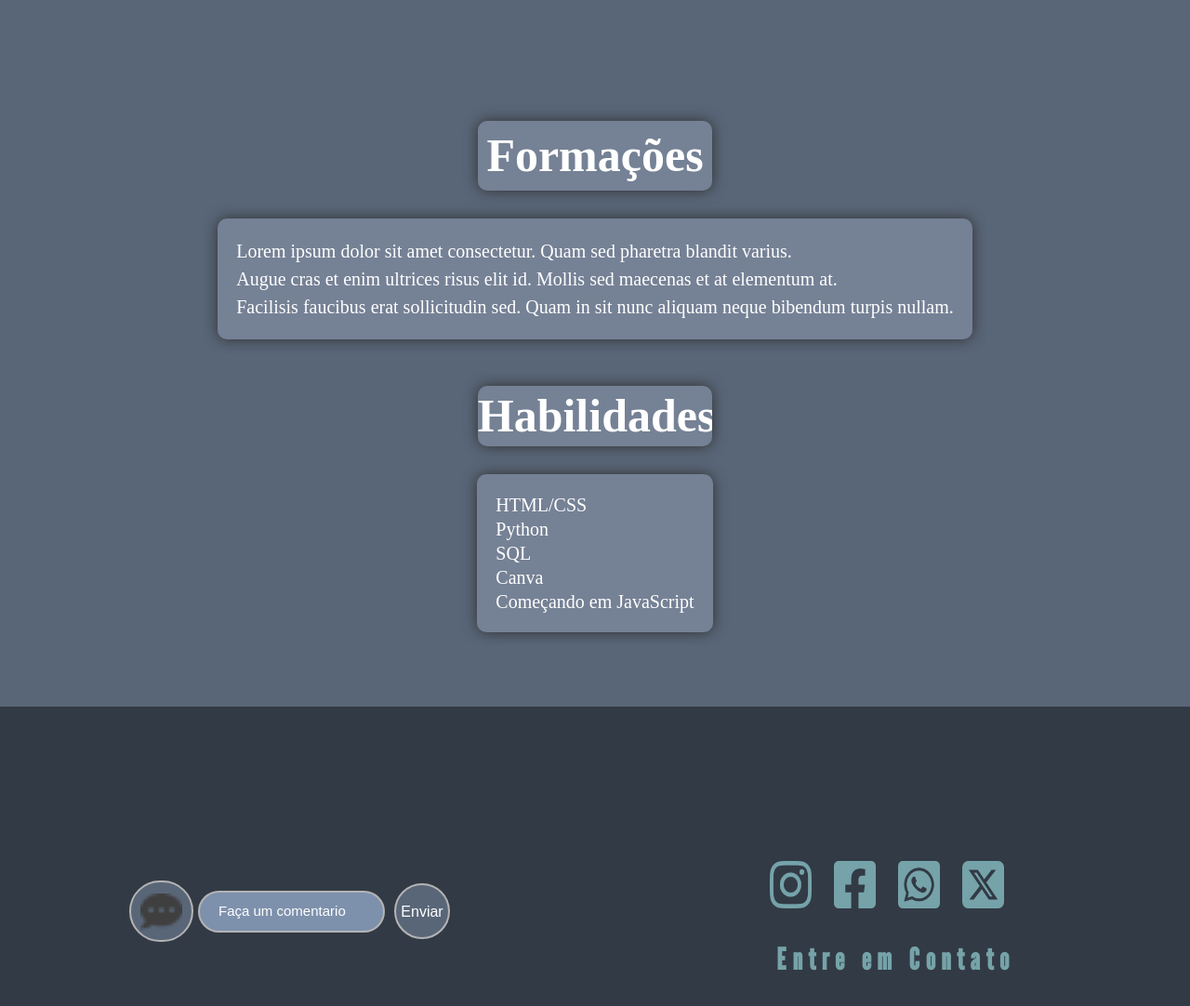
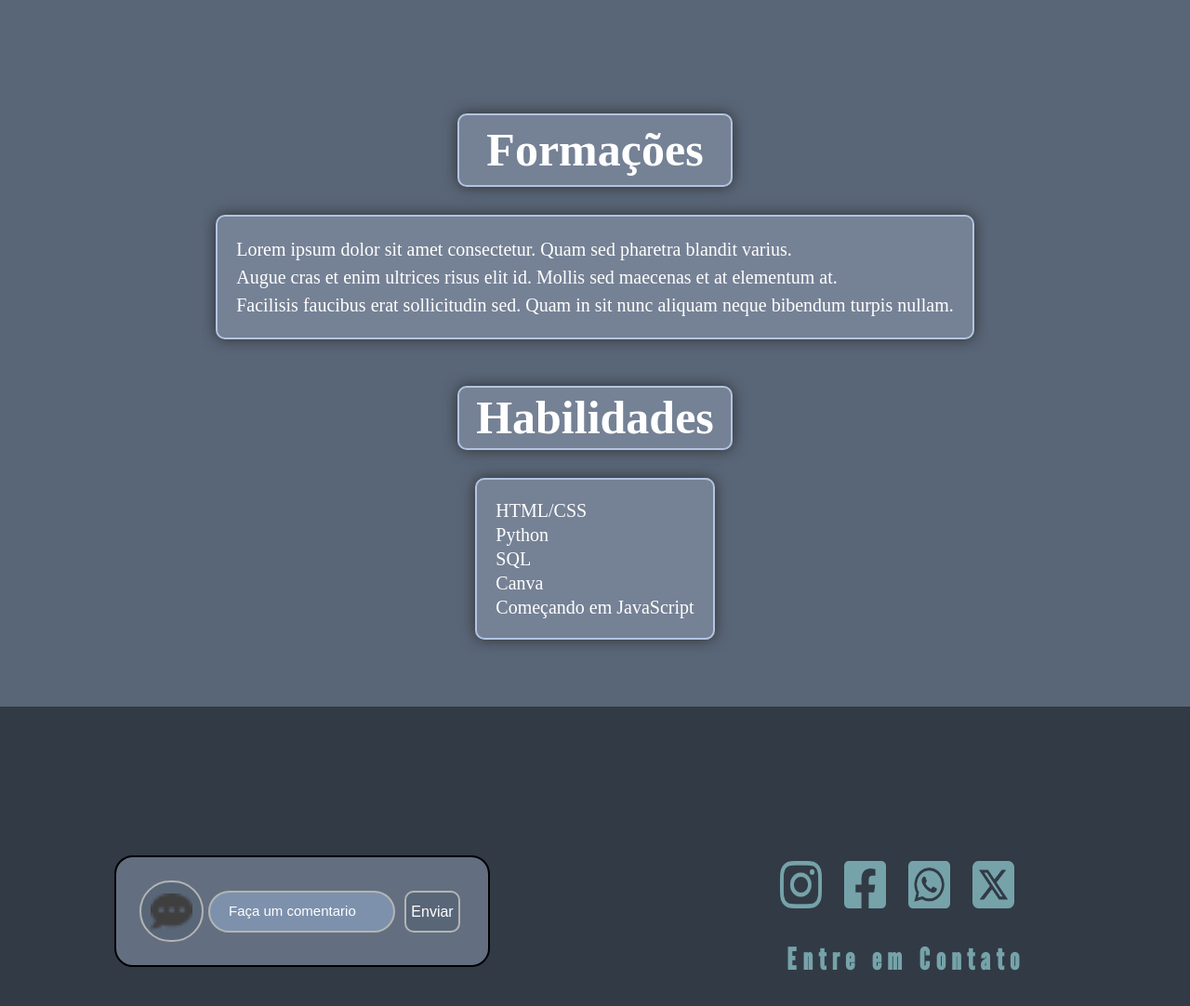
Before and after one commit to Caua-Giovani/portfolio, a website: page index.html in a window 1280 px wide. Shown: the part 2440-3522 px from the top of the page at 93% size. Drawn offline with nearby package versions, Linux system fonts and the light colour scheme.

Commit message:
MODIFY: finalizei a aba de comentario

```diff
--- a/src/styles/footer.css
+++ b/src/styles/footer.css
@@ -18,7 +18,10 @@
 .container-footer-comment{
     display: flex;
     align-items: center;
-
+    background-color: #636f80;
+    padding: 20px;
+    border-radius: 20px ;
+    border:solid 2px #000000;
 }
 
 .container-footer-comment input{
@@ -28,6 +31,7 @@
     background-color: #7d91ac;
     color: white;
     border: solid 2px #b4b4b4;
+
 }
 
 .container-footer-comment input::placeholder{
@@ -54,14 +58,14 @@
     display: flex;
     align-items: center;
     justify-content: center;
-    height: 60px;
+    height: 45px;
     width: 60px;
     color: white;
     margin: 10px;
     cursor: pointer;
     font-family: Arial, Helvetica, sans-serif;
     padding:12px 10px 10px 10px;
-    border-radius:50px ;
+    border-radius:10px ;
     border:solid 2px #b4b4b4;
     transition: ease 0.3s;
 }
--- a/src/styles/main.css
+++ b/src/styles/main.css
@@ -250,11 +250,12 @@
 .container-courses-content-01 h1{
     background-color: #758195;
     font-size: 50px;
-    width: 30%;
+    width: 35%;
     border-radius: 10px;
     text-align: center;
     box-shadow: 0px 0px 15px rgb(48, 48, 48);
     margin: 25px 15px 15px 15px;
+    border:  solid 2px #b2c4e2;
 }
 
 .container-courses-content-01 li{
@@ -269,6 +270,7 @@
     box-shadow: 0px 0px 15px rgb(48, 48, 48);
     margin: 15px;
     display: block;
+    border:  solid 2px #b2c4e2;
 }
 
 
@@ -285,11 +287,12 @@
 .container-courses-content-02 h1{
     background-color: #758195;
     font-size: 50px;
-    width: 30%;
+    width: 35%;
     border-radius: 10px;
     text-align: center;
     box-shadow: 0px 0px 15px rgb(48, 48, 48);
     margin: 15px;
+    border:  solid 2px #b2c4e2;
 }
 
 
@@ -303,4 +306,5 @@
     padding: 20px;
     box-shadow: 0px 0px 15px rgb(48, 48, 48);
     margin: 15px;
+    border:  solid 2px #b2c4e2;
 }
```
Also changed, not shown: index.html (line endings or trailing spaces).
